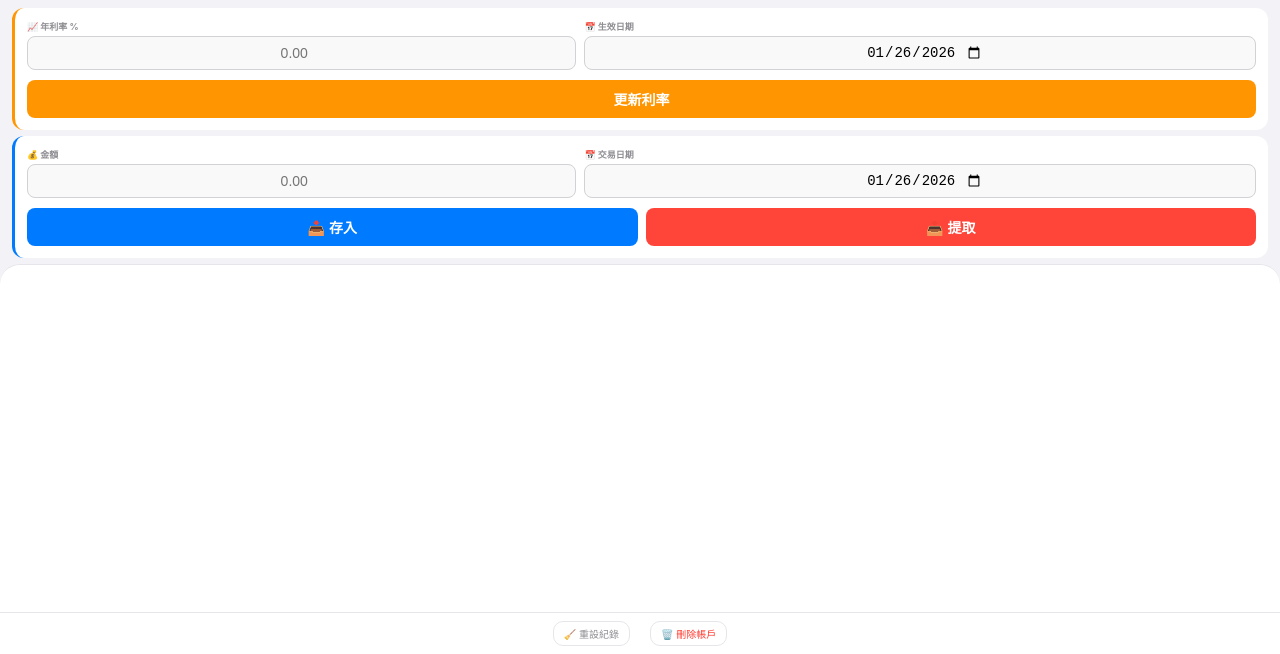
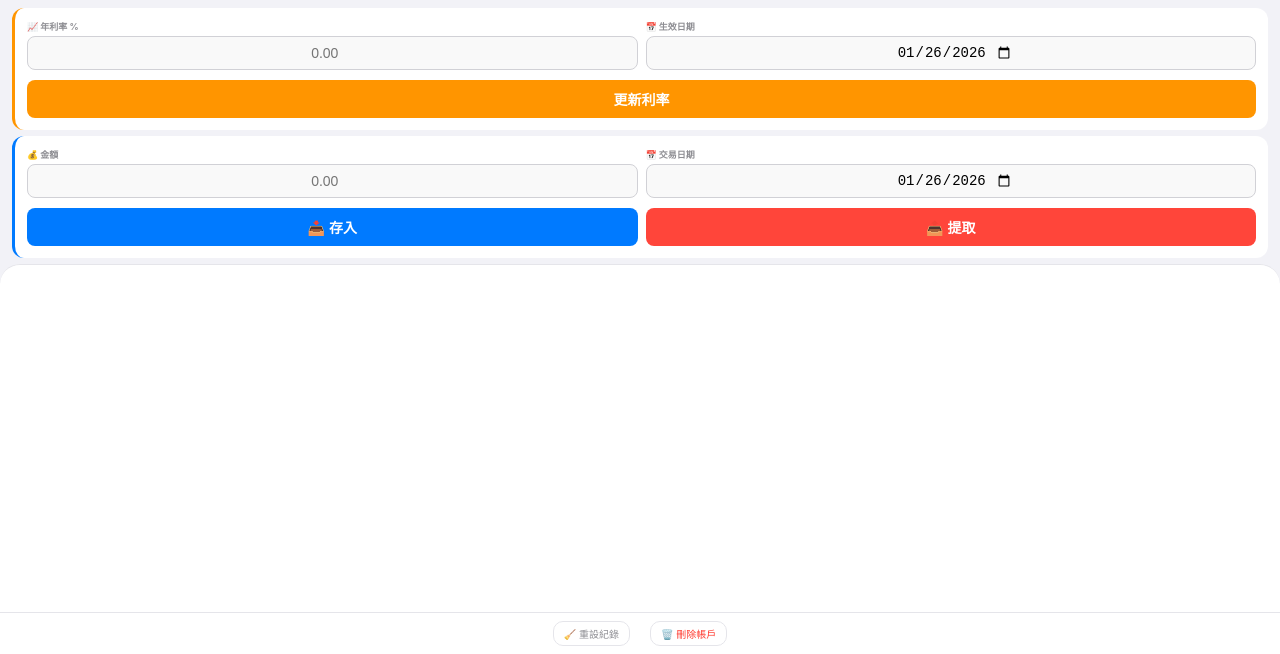
Before and after one commit to ericphone98/my-bank, a plain HTML site: page index.html in a window 1280 px wide. Shown: the part 146-800 px from the top of the page. Drawn offline with Linux system fonts and the light colour scheme; no server answers.

Commit message:
Update index.html

```diff
--- a/index.html
+++ b/index.html
@@ -34,9 +34,9 @@
         .input-row { display: flex; flex-direction: column; gap: 10px; }
         .fields-container { display: flex; gap: 8px; width: 100%; align-items: flex-end; }
 
-        /* 比例重新分配：數字格加寬(4.5)，日期格縮小(5.5) */
-        .field-num { flex: 4.5; min-width: 0; }
-        .field-date { flex: 5.5; min-width: 0; }
+        /* 比例重新分配：數字格加寬(5.0)，日期格縮小(5.0) */
+        .field-num { flex: 5.0; min-width: 0; }
+        .field-date { flex: 5.0; min-width: 0; }
 
         label { display: block; font-size: 9px; color: #8e8e93; margin-bottom: 3px; font-weight: bold; }
 
```
